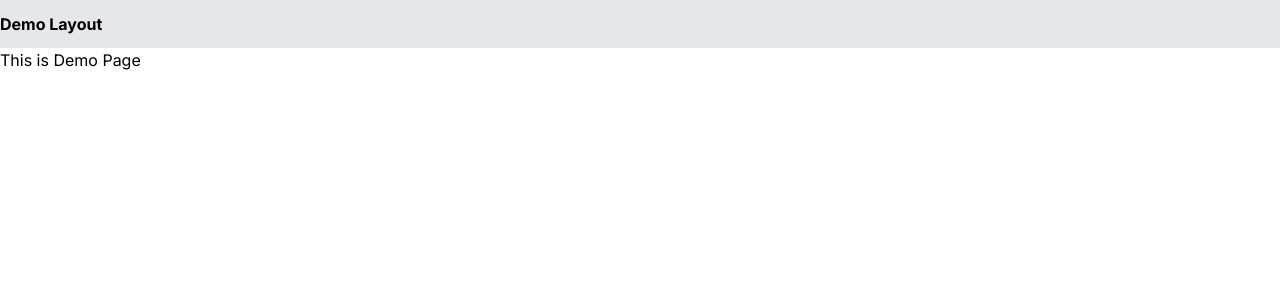
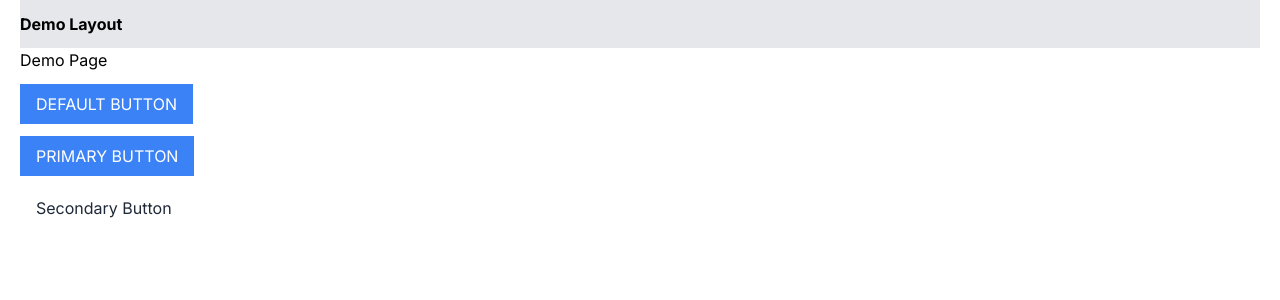
Before and after one commit to logiconllc/nextjs-starter-template, a Next.js app: page /demo in a window 1280 px wide. Shown: the top 300 px of the page. Built offline with nearby package versions, Linux system fonts and the light colour scheme.

Commit message:
configure class variant authority

```diff
--- /dev/null
+++ b/app/demo/components/Buttons.tsx
@@ -0,0 +1,24 @@
+'use client';
+
+import { Button } from '@/ui/button';
+import React from 'react';
+
+const Buttons = () => (
+  <>
+    <div className="my-3">
+      <Button onClick={() => console.log('Default Button Clicked')}>Default Button</Button>
+    </div>
+    <div className="my-3">
+      <Button intent="primary" onClick={() => console.log('Primary Button Clicked')}>
+        Primary Button
+      </Button>
+    </div>
+    <div className="my-3">
+      <Button intent="secondary" onClick={() => console.log('Secondary Button Clicked')}>
+        Secondary Button
+      </Button>
+    </div>
+  </>
+);
+
+export default Buttons;
--- a/app/demo/layout.tsx
+++ b/app/demo/layout.tsx
@@ -1,7 +1,7 @@
 import { ReactNode } from 'react';
 
 const Layout = ({ children }: { children: ReactNode }): ReactNode => (
-  <div>
+  <div className="px-5">
     <h1 className="bg-gray-200 font-bold py-3">Demo Layout</h1>
     {children}
   </div>
--- a/app/demo/page.tsx
+++ b/app/demo/page.tsx
@@ -1,5 +1,11 @@
 import { ReactNode } from 'react';
+import Buttons from './components/Buttons';
 
-const Page = (): ReactNode => <div>This is Demo Page</div>;
+const Page = (): ReactNode => (
+  <div>
+    <h1>Demo Page</h1>
+    <Buttons />
+  </div>
+);
 
 export default Page;
--- a/package.json
+++ b/package.json
@@ -11,6 +11,7 @@
     "format:fix": "prettier --write --ignore-path .gitignore ."
   },
   "dependencies": {
+    "class-variance-authority": "^0.7.0",
     "next": "14.0.1",
     "react": "^18",
     "react-dom": "^18"
--- a/tailwind.config.ts
+++ b/tailwind.config.ts
@@ -1,7 +1,7 @@
 import type { Config } from 'tailwindcss';
 
 const config: Config = {
-  content: ['./pages/**/*.{js,ts,jsx,tsx,mdx}', './components/**/*.{js,ts,jsx,tsx,mdx}', './app/**/*.{js,ts,jsx,tsx,mdx}'],
+  content: ['./pages/**/*.{js,ts,jsx,tsx,mdx}', './components/**/*.{js,ts,jsx,tsx,mdx}', './app/**/*.{js,ts,jsx,tsx,mdx}', './ui/**/*.tsx'],
   theme: {
     extend: {
       backgroundImage: {
--- /dev/null
+++ b/ui/button.tsx
@@ -0,0 +1,33 @@
+'use client';
+
+import React, { ReactNode } from 'react';
+import { cva, type VariantProps } from 'class-variance-authority';
+
+const button = cva('button', {
+  variants: {
+    intent: {
+      primary: ['bg-blue-500', 'text-white', 'border-transparent', 'hover:bg-blue-600'],
+      secondary: ['bg-white', 'text-gray-800', 'border-gray-400', 'hover:bg-gray-100'],
+    },
+    size: {
+      small: ['text-sm', 'py-1', 'px-2'],
+      medium: ['text-base', 'py-2', 'px-4'],
+    },
+  },
+  compoundVariants: [{ intent: 'primary', size: 'medium', class: 'uppercase' }],
+  defaultVariants: {
+    intent: 'primary',
+    size: 'medium',
+  },
+});
+
+export interface ButtonProps extends React.ButtonHTMLAttributes<HTMLButtonElement>, VariantProps<typeof button> {
+  children: ReactNode;
+  onClick?: () => void;
+}
+
+export const Button: React.FC<ButtonProps> = ({ className, intent, size, children, onClick, ...props }) => (
+  <button className={button({ intent, size, className })} onClick={onClick} {...props}>
+    {children}
+  </button>
+);
```
Also changed, not shown: .eslintrc.json, 1 other file (tests, documents, lock files or other folders).
